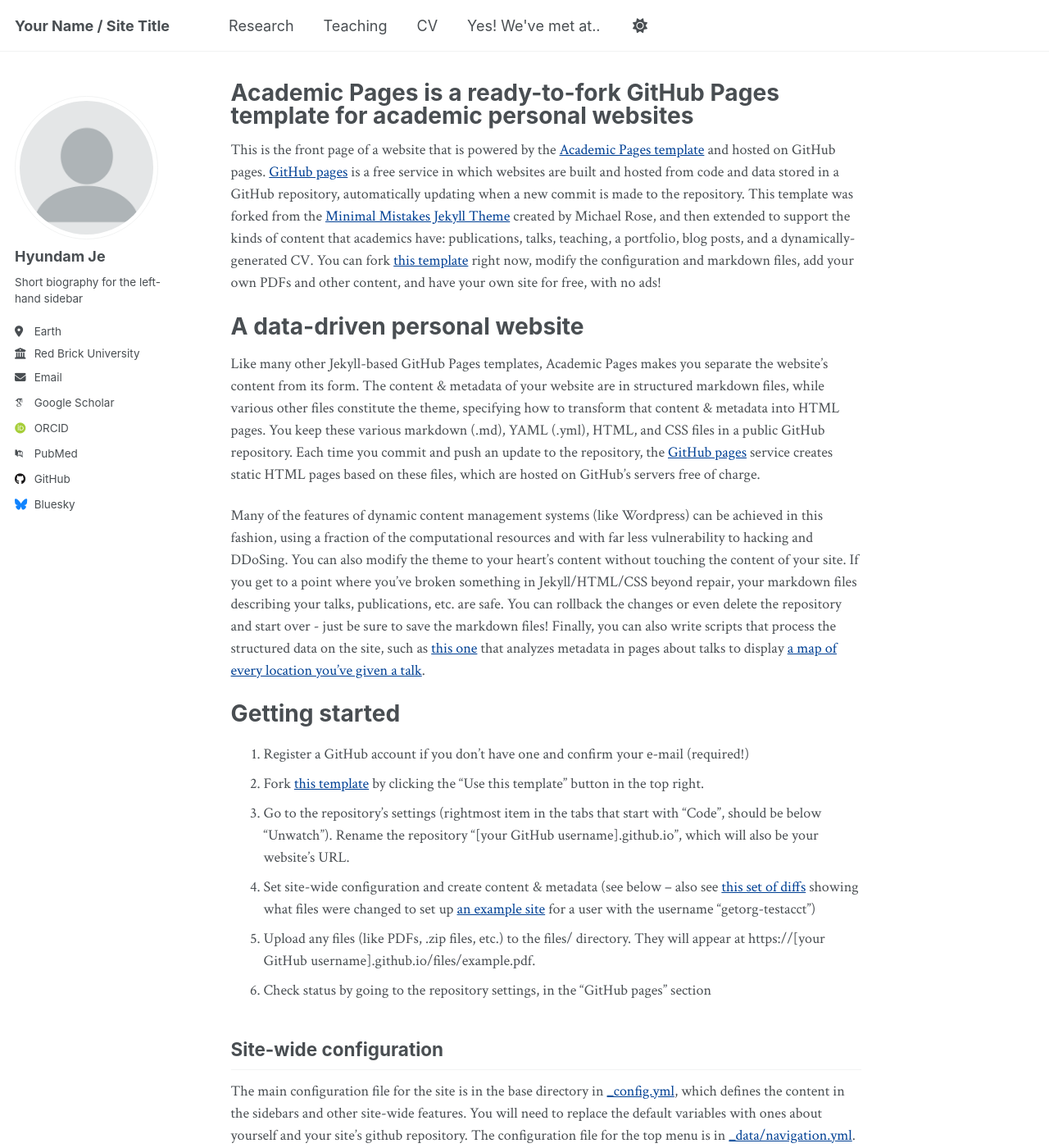
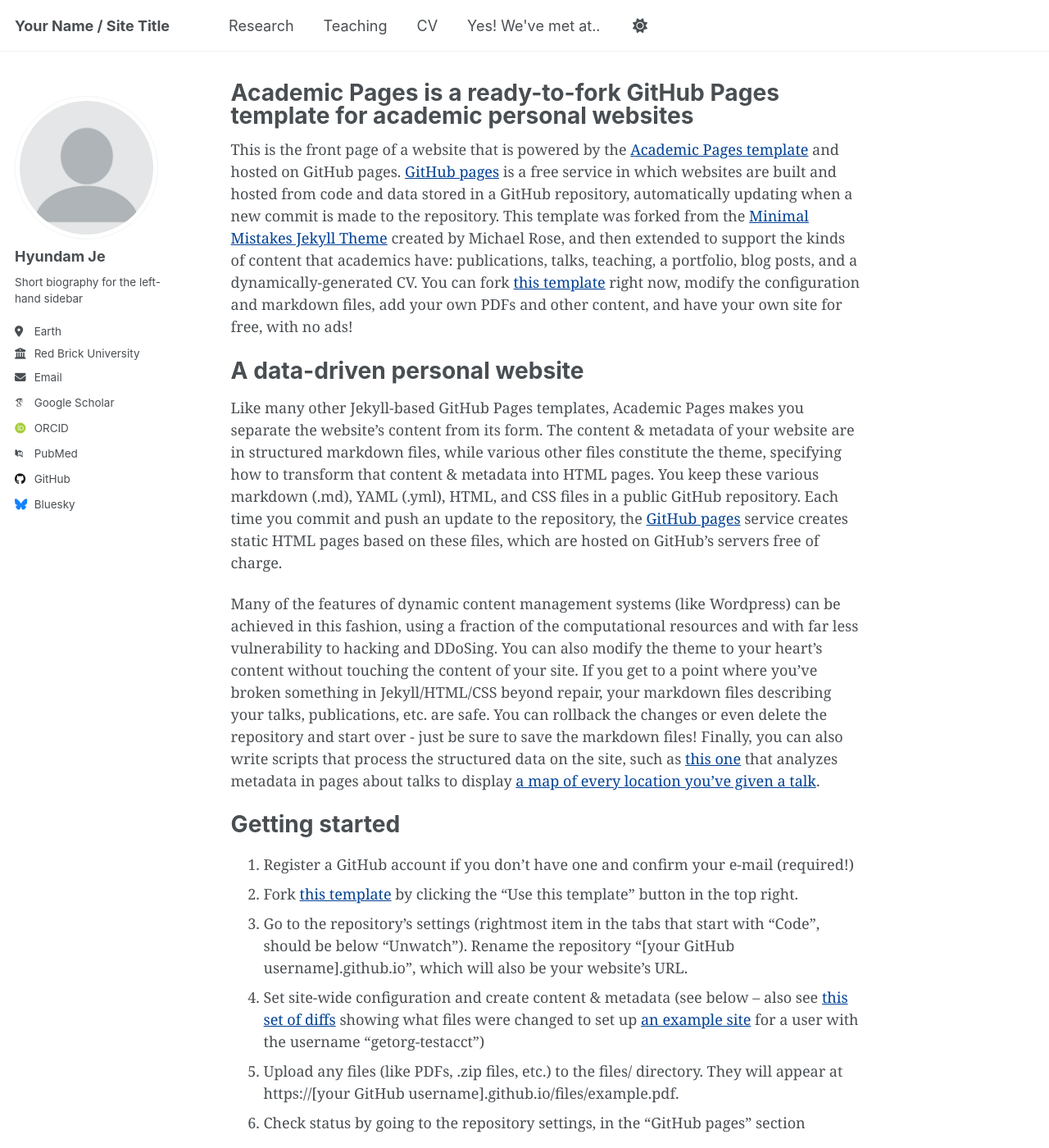
Before and after one commit to hyundamje/hyundamje.github.io, a Jekyll site: the page built from _pages/about.md, in a window 1280 px wide and 1400 px high. Shown: the whole window at 82% size. Built offline with Jekyll 4.4.1, drawn with Linux system fonts in a browser that asks for light colours; some web fonts are replaced.

Commit message:
Update _base.scss

```diff
--- a/_sass/layout/_base.scss
+++ b/_sass/layout/_base.scss
@@ -15,7 +15,7 @@
   margin: 0;
   padding: $masthead-height 0 0;
   padding-bottom: 9em;
-  font-family: 'Crimson Text', serif;
+  font-family: Georgia, serif;
   line-height: 1.5;
 
   &.overflow--hidden {
```
